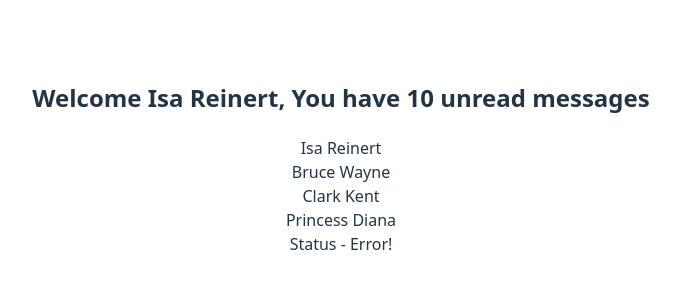
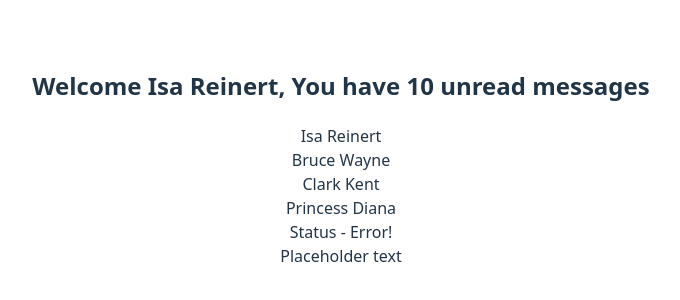
Before and after one commit to reinertisa/react-typescript-crash-course, a React (Vite) app: page / in a window 1280 px wide. Shown: the part 242-542 px from the top of the page, without its empty margins (299-979 px from the left). Built offline with nearby package versions, Linux system fonts and the light colour scheme.

Commit message:
feat(website): add type children

```diff
--- a/src/App.tsx
+++ b/src/App.tsx
@@ -3,6 +3,7 @@ import Greet from "./components/Greet.tsx";
 import Person from "./components/Person.tsx";
 import PersonList from "./components/PersonList.tsx";
 import Status from "./components/Status.tsx";
+import Heading from "./components/Heading.tsx";
 
 function App() {
     const name = {
@@ -31,6 +32,7 @@ function App() {
           <Person name={name} />
           <PersonList names={personList} />
           <Status status='error' />
+          <Heading>Placeholder text</Heading>
       </div>
   )
 }
--- /dev/null
+++ b/src/components/Heading.tsx
@@ -0,0 +1,10 @@
+
+type HeadingProps = {
+    children: string
+}
+
+export default function Heading(props: HeadingProps) {
+    return (
+        <div>{props.children}</div>
+    )
+}
```
